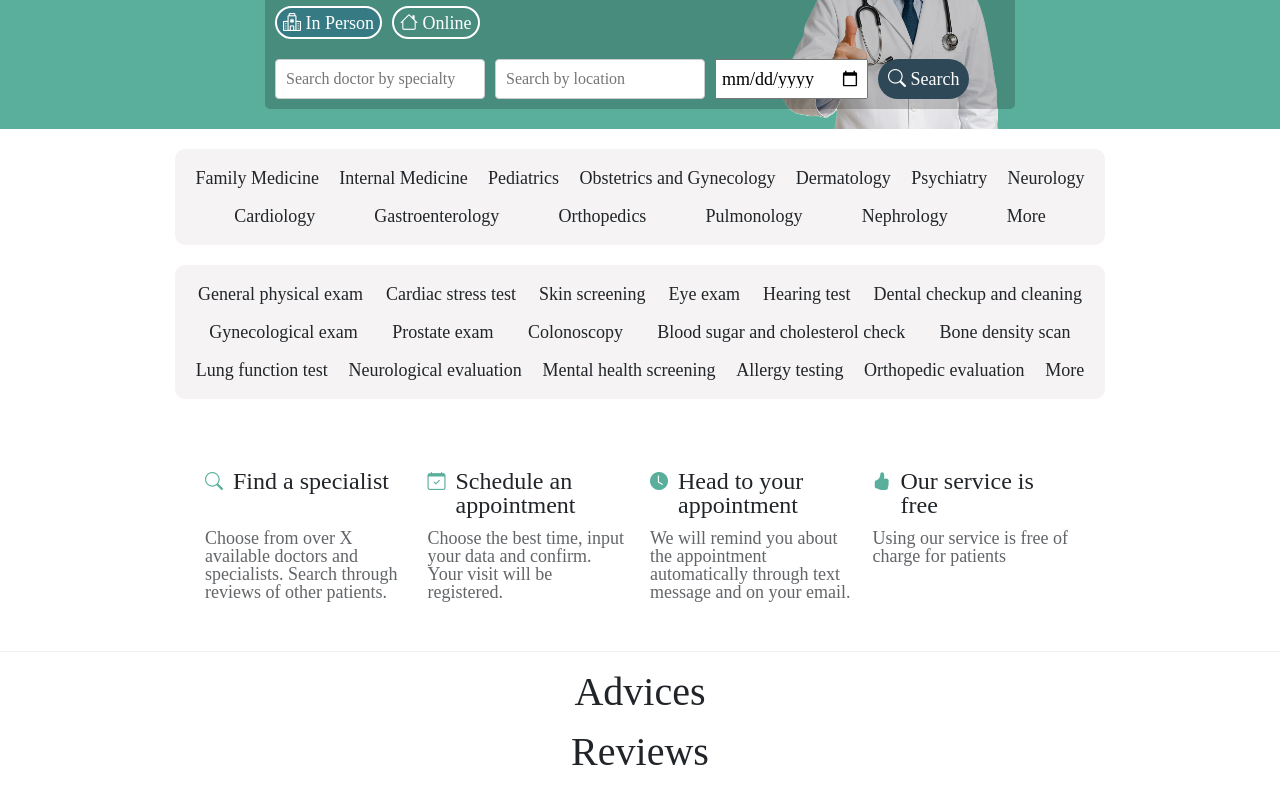
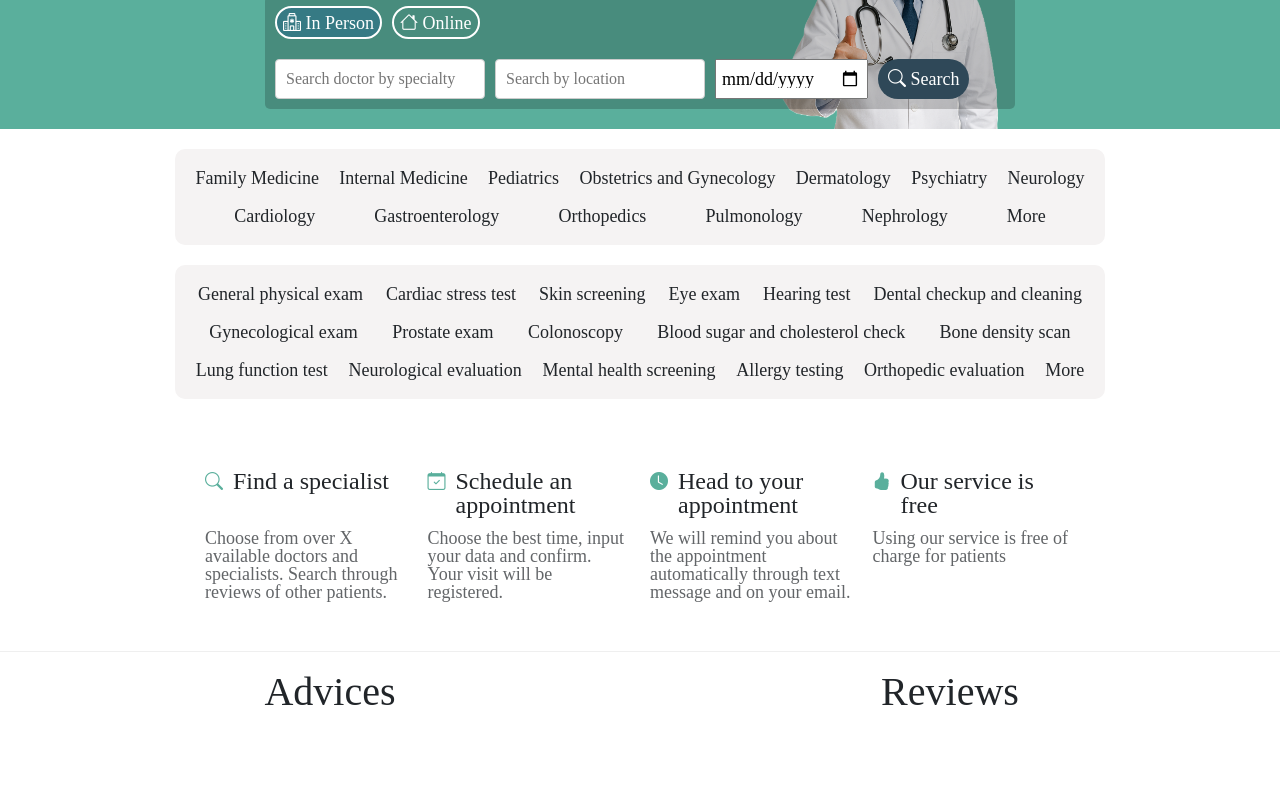
Before and after one commit to lekromOG/znanylekarz, a website: page frontend/src/index.html in a window 1280 px wide. Shown: the part 297-1089 px from the top of the page. After the commit the page ends 1029 px from the top, so only its background shows below. Drawn offline with nearby package versions, Linux system fonts and the light colour scheme; no server answers; files whose address does not match are found by name.

Commit message:
Adjusted position of advices/reviews

```diff
--- a/frontend/src/index.html
+++ b/frontend/src/index.html
@@ -161,7 +161,7 @@
                 </div>
             </div>
         </section>
-        <section class="filler-section">
+        <section class="filler-section advice-review-section">
             <div class="advice-review-container">
                 <h1>Advices</h1>
                 <div class="advice">
--- a/frontend/src/styles/style.css
+++ b/frontend/src/styles/style.css
@@ -216,6 +216,11 @@ body, p {
     overflow: visible;;
 }
 
+.advice-review-container {
+    width: 50%;
+    display: flex;
+    justify-content: center;
+}
 
   /* Tablet */
 @media (min-width: 481px) {
@@ -319,4 +324,13 @@ body, p {
     .search-form {
         min-width: 750px;
     }
+
+    .advice-review-section {
+        flex-direction: row;
+        gap: 0px;
+    }
+
+    .advice-review-container {
+        width: 100%;
+    }
 }
```
